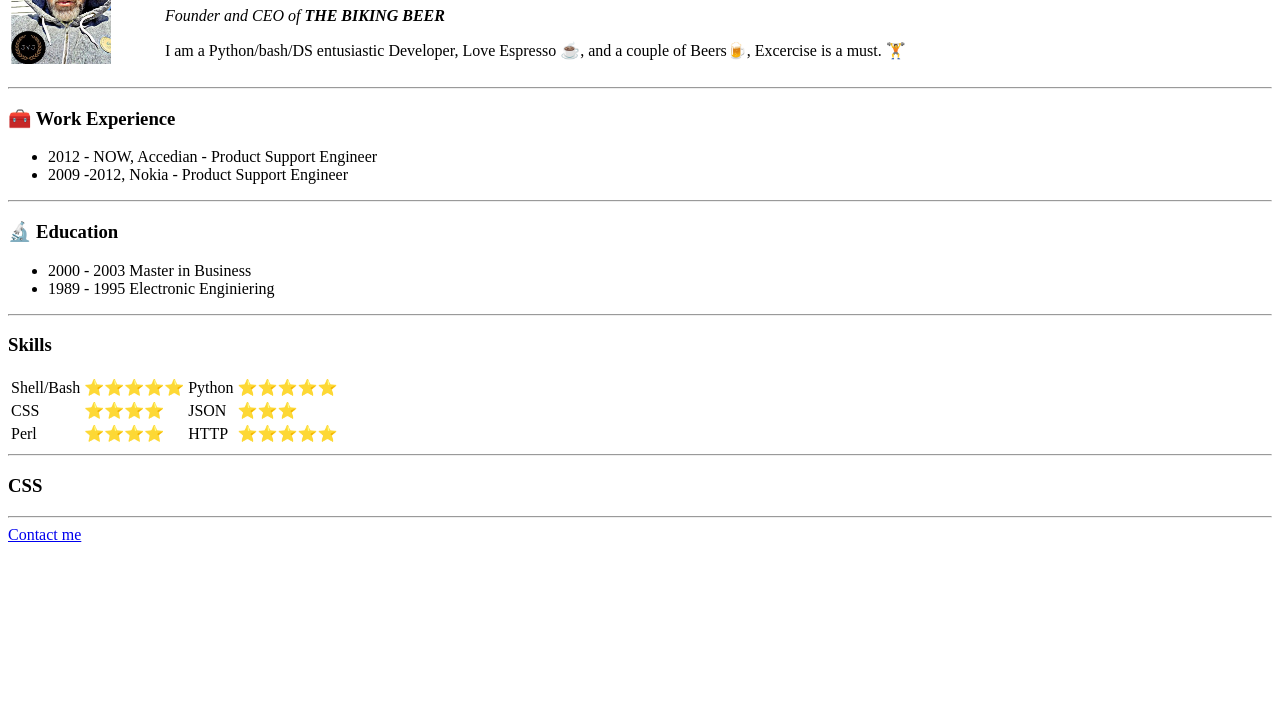
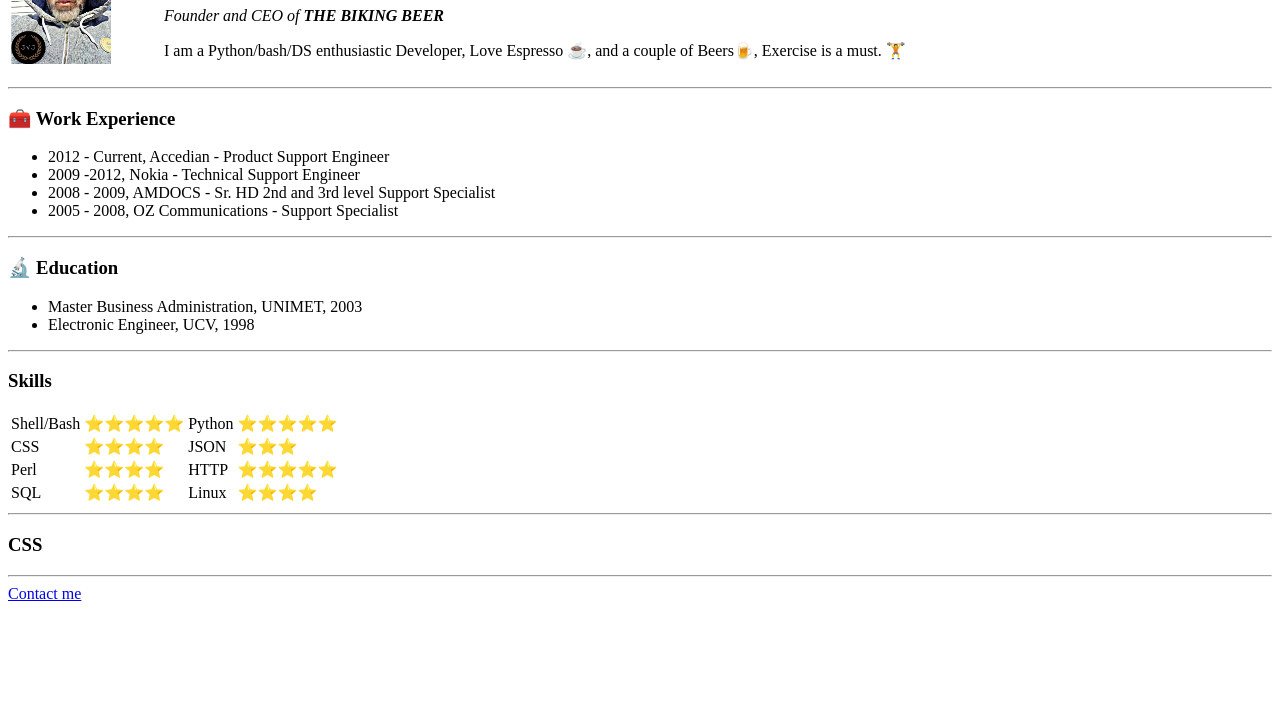
Before and after one commit to jvjaimes/to_me, a plain HTML site: page index.html in a window 1280 px wide. Shown: the part 84-800 px from the top of the page. Drawn offline with Linux system fonts and the light colour scheme.

Commit message:
Add files via upload

```diff
--- a/index.html
+++ b/index.html
@@ -13,21 +13,23 @@
       <td>
         <h1>Jose V. Jaimes</h1>
         <p><em>Founder and CEO of <strong>THE BIKING BEER</strong></em></p>
-        <p>I am a Python/bash/DS entusiastic Developer, Love Espresso ☕, and a couple of Beers🍺, Excercise is a must. 🏋</p>
+        <p>I am a Python/bash/DS enthusiastic Developer, Love Espresso ☕, and a couple of Beers🍺, Exercise is a must. 🏋 </p>
       </td>
     </tr>
   </table>
   <hr>
   <h3>🧰 Work Experience</h3>
   <ul>
-    <li>2012 - NOW, Accedian - Product Support Engineer</li>
-    <li>2009 -2012, Nokia - Product Support Engineer </li>
+    <li>2012 - Current, Accedian - Product Support Engineer</li>
+    <li>2009 -2012, Nokia - Technical Support Engineer </li>
+    <li>2008 - 2009, AMDOCS - Sr. HD 2nd and 3rd level Support Specialist</li>
+    <li>2005 - 2008, OZ Communications - Support Specialist</li>
   </ul>
   <hr>
   <h3>🔬 Education</h3>
   <ul>
-    <li>2000 - 2003 Master in Business</li>
-    <li>1989 - 1995 Electronic Enginiering</li>
+    <li>Master Business Administration, UNIMET, 2003</li>
+    <li>Electronic Engineer, UCV, 1998</li>
   </ul>
   <hr>
   <h3>Skills</h3>
@@ -43,6 +45,7 @@
       <td>⭐⭐⭐⭐</td>
       <td>JSON</td>
       <td>⭐⭐⭐</td>
+
     </tr>
     <tr>
       <td>Perl</td>
@@ -50,11 +53,17 @@
       <td>HTTP</td>
       <td>⭐⭐⭐⭐⭐</td>
     </tr>
+    <tr>
+      <td>SQL</td>
+      <td>⭐⭐⭐⭐</td>
+      <td>Linux</td>
+      <td>⭐⭐⭐⭐</td>
+    </tr>
   </table>
   <hr>
   <h3>CSS</h3>
   <hr>
-<a href="contact.html">Contact me</a>
+  <a href="contact.html">Contact me</a>
 </body>
 
 </html>
```
